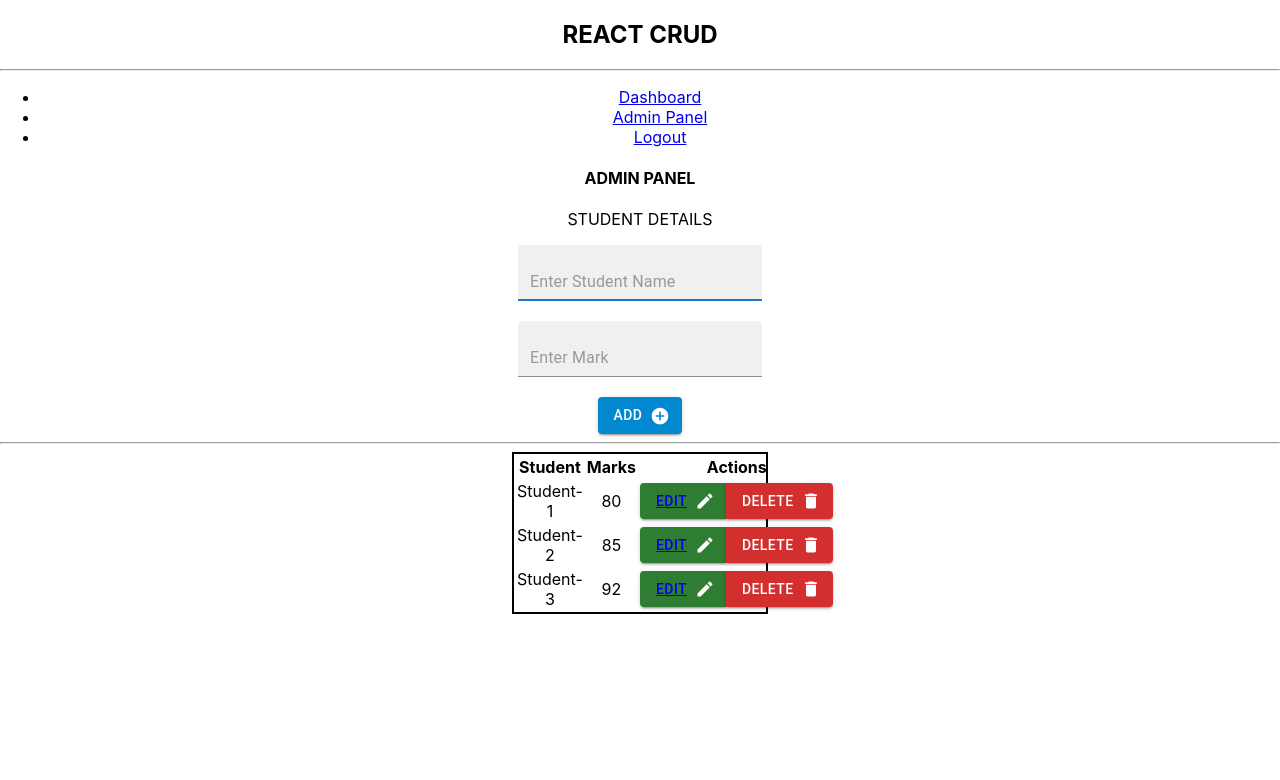
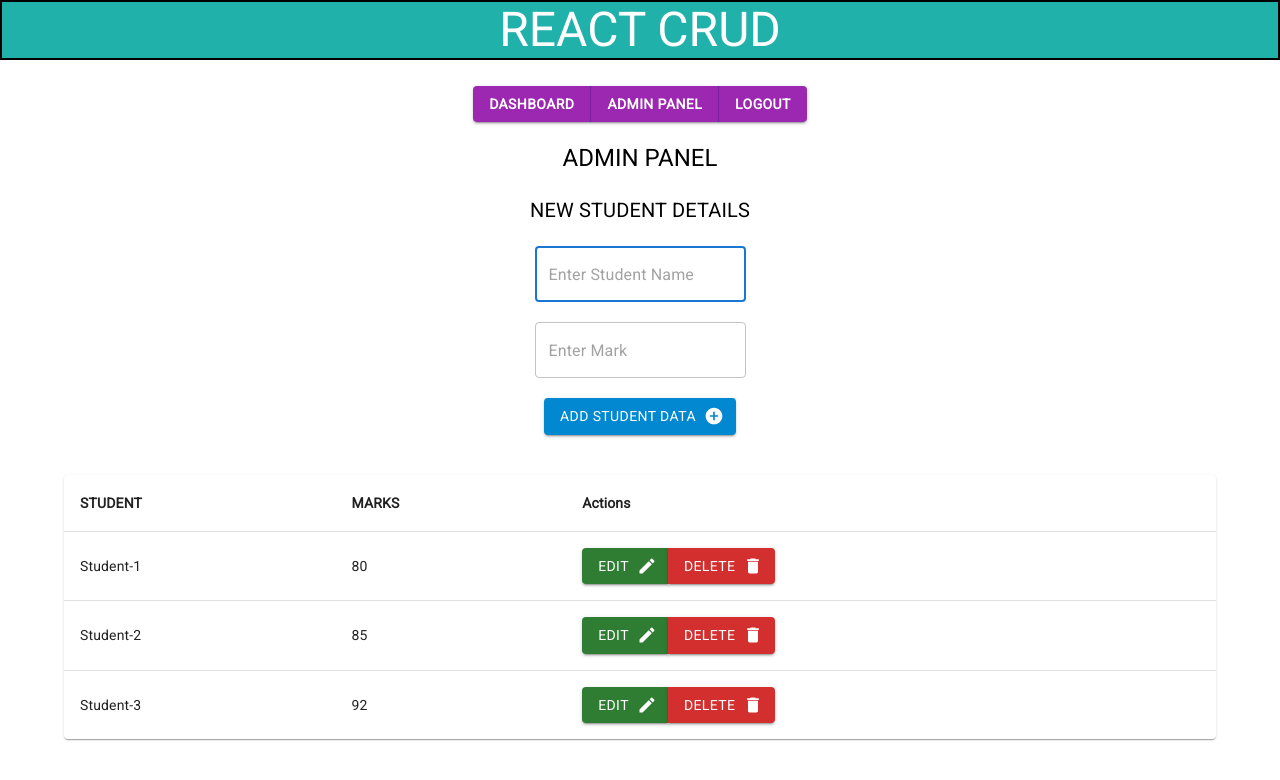
Before and after one commit to hiluraju/react-crud, a React (Create React App) app: page /admin in a window 1280 px wide. Shown: the top 780 px of the page. Built offline with nearby package versions, Linux system fonts and the light colour scheme.

Commit message:
issue fixing and applying material design

```diff
--- a/package.json
+++ b/package.json
@@ -5,6 +5,7 @@
   "dependencies": {
     "@emotion/react": "^11.10.5",
     "@emotion/styled": "^11.10.5",
+    "@fontsource/roboto": "^4.5.8",
     "@mui/icons-material": "^5.11.0",
     "@mui/material": "^5.11.4",
     "@testing-library/jest-dom": "^5.16.5",
--- a/src/Admin/Admin.js
+++ b/src/Admin/Admin.js
@@ -1,18 +1,20 @@
-import { TextField,Button } from '@mui/material'
+import { TextField,Button, Typography } from '@mui/material'
 import AddCircleIcon from '@mui/icons-material/AddCircle';
-import Nav from '../Dashboard/Nav'
-import Table from './Table'
+import StudentTable from '../Dashboard/StudentTable';
 
 
-const Admin = ({students,setStudents,studentName,setStudentName,studentMark,setStudentMark,handleStudentDataAddition,handleDelete}) => {
+
+const Admin = ({students,setStudents,studentName,setStudentName,studentMark,setStudentMark,handleStudentDataAddition,handleDelete,}) => {
   return (
     <div>
-        <Nav />
         <div>
-            <h4>ADMIN PANEL</h4>
-            <p>STUDENT DETAILS</p>
+            <br/>
+            <Typography variant='h5'>ADMIN PANEL</Typography>
+            <br/>
+            <Typography variant='h6'>NEW STUDENT DETAILS</Typography>
+            <br/>
             <TextField
-              variant='filled'
+              variant='outlined'
               type="text"
               autoFocus
               placeholder='Enter Student Name'
@@ -22,7 +24,7 @@ const Admin = ({students,setStudents,studentName,setStudentName,studentMark,setS
               />
             <br/><br/>
             <TextField
-              variant='filled'
+              variant='outlined'
               type="number"
               placeholder='Enter Mark'
               required
@@ -35,11 +37,11 @@ const Admin = ({students,setStudents,studentName,setStudentName,studentMark,setS
               onClick={handleStudentDataAddition}
               endIcon={<AddCircleIcon/>}
             >
-                Add</Button>
+            Add Student Data</Button>
         </div>
-        <hr/>
+        <br/><br/>
         <div>
-          <Table students={students}
+          <StudentTable students={students}
                setStudents = {setStudents}
                handleDelete = {handleDelete}
           />
--- a/src/Admin/Table.js
+++ /dev/null
@@ -1,41 +0,0 @@
-import { ButtonGroup,Button } from '@mui/material'
-import { Link } from 'react-router-dom'
-import EditIcon from '@mui/icons-material/Edit';
-import DeleteIcon from '@mui/icons-material/Delete';
-
-const Table = ({students,handleDelete}) => {
-  return (
-    <div className='cen tbl'>
-        { students.length ? (
-          <table>
-              <thead>
-                <tr>
-                  <th>Student</th>
-                  <th>Marks</th>
-                  <th>Actions</th>
-                  <th></th>
-                 </tr>
-              </thead>
-              <tbody>
-                {students.map((s) =>
-                (
-                  <tr key={s.id}>
-                    <td>{s.name}</td>
-                    <td>{s.marks}</td>
-                    <td>
-                      <ButtonGroup>
-                        <Button variant='contained' color='success' endIcon={<EditIcon/>}><Link to={`/edit/${s.id}`}>Edit</Link></Button>
-                        <Button variant='contained' color='error' endIcon={<DeleteIcon/>} onClick={()=>handleDelete(s.id)}>Delete</Button>
-                      </ButtonGroup>
-                    </td>
-                  </tr>
-                ))}
-              </tbody>
-          </table>
-        ):( <p>No Student Data Avaialable</p>)}
-
-    </div>
-  )
-}
-
-export default Table
--- a/src/App.css
+++ b/src/App.css
@@ -17,3 +17,33 @@
 {
     width: 70%;
 }
+
+.tdn
+{
+    text-decoration: none ;
+}
+
+.white
+{
+    color: white !important;
+}
+
+.green
+{
+    background-color: lightseagreen;
+}
+
+.mb2
+{
+    margin-bottom: 2% !important;;
+}
+
+.fwb
+{
+    font-weight: bold !important;
+}
+
+.bb
+{
+    border: 2px solid black;
+}
--- a/src/App.js
+++ b/src/App.js
@@ -1,12 +1,16 @@
 import { useEffect, useState } from 'react';
 import { Route, Switch, useHistory } from 'react-router-dom';
+import { Container } from '@mui/system';
+import '@fontsource/roboto';
+
 
 import Dashboard from './Dashboard/Dashboard';
 import Home from './Home/Home';
 import Admin from './Admin/Admin';
 import EditStudent from './Admin/EditStudent';
+import Nav from './Dashboard/Nav';
+import Header from './Home/Header';
 import './App.css';
-
 
 const App = () =>
 {
@@ -23,27 +27,27 @@ const App = () =>
 
   const history = useHistory();
 
-  useEffect(() =>
-  {
-    const authentication = {username : "admin",password : "123321"};
-
   const dummyStudents = [
                           {id : 1, name : "Student-1", marks : 80},
                           {id : 2, name : "Student-2", marks : 85},
                           {id : 3, name : "Student-3", marks : 92}
                         ];
 
+  useEffect(() =>
+  {
+    const authentication = {username : "admin",password : "123321"};
     localStorage.setItem('auth',JSON.stringify(authentication));
+    if(students.length <= 0)
+    {
       localStorage.setItem('students',JSON.stringify(dummyStudents));
-
       setStudents(dummyStudents);
-
-  },[])
+    }
+  },[students])
 
   const handleLogin = () =>
   {
     const auth = JSON.parse(localStorage.getItem("auth"));
-    if(username == auth.username && password == auth.password)
+    if(username.trim() == auth.username && password.trim() == auth.password)
     {
       setLoginError(false);
       setUsername('');
@@ -60,6 +64,8 @@ const App = () =>
 
   const handleStudentDataAddition = () =>
   {
+    if(studentName && studentMark)
+    {
       const newstudentData = {id : Math.random(), name : studentName, marks : studentMark}
       const studentData = JSON.parse(localStorage.getItem("students"));
       studentData.push(newstudentData);
@@ -67,6 +73,8 @@ const App = () =>
       setStudentName('');
       setStudentMark('');
       history.push("/login")
+    }
+    return;
   }
 
   const handleDelete = id =>
@@ -79,6 +87,8 @@ const App = () =>
 
   const handleStudentDataEdit = id =>
   {
+    if(editStudentName && editStudentMark)
+    {
       const updateStudent = {id, name :editStudentName, marks : editStudentMark}
       const Studentdata =  JSON.parse(localStorage.getItem("students"));
       const updateStudentdata =  Studentdata.map((s) => s.id == id ? updateStudent : s);
@@ -87,12 +97,15 @@ const App = () =>
       setEditStudentMark('');
       history.push("/login");
     }
+    return;
+  }
 
 
   return (
+
     <div className="cen">
-      <h2>REACT CRUD</h2>
-      <hr/>
+      <Header/>
+      <Container>
         <Switch>
         <Route path="/" exact>
           <Home showForm = {showForm}
@@ -107,11 +120,14 @@ const App = () =>
                 />
         </Route>
         <Route path="/login" exact>
+          <Nav/>
           <Dashboard students= {students}
                     setStudents = {setStudents}
+                    handleDelete = {handleDelete}
           />
         </Route>
         <Route path="/admin" exact>
+        <Nav/>
           <Admin students= {students}
                   setStudents = {setStudents}
                   studentName = {studentName}
@@ -123,6 +139,7 @@ const App = () =>
           />
         </Route>
         <Route path="/edit/:id" exact>
+        <Nav/>
           <EditStudent editStudentName  = {editStudentName}
                     setEditStudentName = {setEditStudentName}
                     editStudentMark    = {editStudentMark}
@@ -131,7 +148,7 @@ const App = () =>
           />
         </Route>
         </Switch>
-
+      </Container>
     </div>
   );
 }
--- a/src/Dashboard/Nav.js
+++ b/src/Dashboard/Nav.js
@@ -1,15 +1,14 @@
+import { Button,ButtonGroup } from '@mui/material'
 import React from 'react'
 import { Link } from 'react-router-dom'
 
 const Nav = () => {
   return (
-    <div>
-        <ul>
-            <li><Link to="/login"> Dashboard </Link></li>
-            <li><Link to="/admin"> Admin Panel </Link></li>
-            <li><Link to="/"> Logout </Link></li>
-        </ul>
-    </div>
+    <ButtonGroup variant='contained' color='secondary'>
+            <Button><Link to="/login" className='tdn fwb white'> DASHBOARD </Link></Button>
+            <Button><Link to="/admin" className='tdn fwb white'> ADMIN PANEL </Link></Button>
+            <Button><Link to="/" className='tdn fwb white'> LOGOUT </Link></Button>
+    </ButtonGroup>
   )
 }
 
--- a/src/Dashboard/StudentGraph.js
+++ b/src/Dashboard/StudentGraph.js
@@ -43,7 +43,7 @@ const StudentGraph = ({students}) => {
   };
 
   return (
-    <div className='cen w70'>
+    <div className=''>
       <Bar options={options} data={data} />
     </div>
   )
--- a/src/Dashboard/StudentTable.js
+++ b/src/Dashboard/StudentTable.js
@@ -1,26 +1,64 @@
 import React from 'react'
+import Table from '@mui/material/Table';
+import TableBody from '@mui/material/TableBody';
+import TableCell from '@mui/material/TableCell';
+import TableContainer from '@mui/material/TableContainer';
+import TableHead from '@mui/material/TableHead';
+import TableRow from '@mui/material/TableRow';
+import Paper from '@mui/material/Paper';
 
-const StudentTable = ({students}) => {
+import EditIcon from '@mui/icons-material/Edit';
+import DeleteIcon from '@mui/icons-material/Delete';
+import { Link,useLocation } from 'react-router-dom'
+import { ButtonGroup,Button } from '@mui/material'
+
+
+const StudentTable = ({students,handleDelete}) => {
+
+  const location = useLocation();
+
+  const adminpage = location.pathname == "/admin" ? true : false;
+
+
   return (
-    <div className='cen tbl'>
+    <div>
         { students &&
-          <table>
-              <thead>
-                <tr>
-                  <th>Student</th>
-                  <th>Marks</th>
-                 </tr>
-              </thead>
-              <tbody>
-                {students.map((s) =>
-                (
-                  <tr key={s.id}>
-                    <td>{s.name}</td>
-                    <td>{s.marks}</td>
-                  </tr>
+          <TableContainer component={Paper}>
+            <Table aria-label="simple table">
+              <TableHead>
+                <TableRow>
+                  <TableCell className='fwb'>STUDENT</TableCell>
+                  <TableCell className='fwb'>MARKS</TableCell>
+                  { adminpage &&
+                    <TableCell className='fwb'>Actions</TableCell>
+                  }
+
+                  </TableRow>
+              </TableHead>
+              <TableBody>
+                {students.map((s) => (
+                  <TableRow
+                    key={s.name}
+                    sx={{ '&:last-child td, &:last-child th': { border: 0 } }}
+                  >
+                    <TableCell component="th" scope="row" key={s.id}>
+                    {s.name}
+                    </TableCell>
+                    <TableCell>{s.marks}</TableCell>
+                    { adminpage &&
+                      <TableCell>
+                      <ButtonGroup>
+                          <Link to={`/edit/${s.id}`} className="tdn"><Button variant='contained' color='success' endIcon={<EditIcon/>}>Edit</Button></Link>
+                          <Button variant='contained' color='error' endIcon={<DeleteIcon/>} onClick={()=>handleDelete(s.id)}>Delete</Button>
+                        </ButtonGroup>
+                      </TableCell>
+                    }
+                  </TableRow>
                 ))}
-              </tbody>
-          </table>
+              </TableBody>
+            </Table>
+          </TableContainer>
+
         }
 
     </div>
--- /dev/null
+++ b/src/Home/Header.js
@@ -0,0 +1,11 @@
+import { Typography } from '@mui/material'
+import React from 'react'
+
+
+const Header = () => {
+  return (
+    <Typography variant='h3' className='green white mb2 bb'>REACT CRUD</Typography>
+  )
+}
+
+export default Header
--- a/src/Home/Home.js
+++ b/src/Home/Home.js
@@ -1,5 +1,5 @@
 import React, { useEffect } from 'react'
-import { Button, TextField } from '@mui/material';
+import { Button, TextField, Typography } from '@mui/material';
 import LoginIcon from '@mui/icons-material/Login';
 import LockOpenIcon from '@mui/icons-material/LockOpen';
 
@@ -51,7 +51,7 @@ const Home = ({showForm,setShowForm,username,password,setUsername,setPassword,ha
              <h4 className='red'>Login Credentials are Wrong.Please try Again</h4>
             }
           <br/>
-          <h4>Note: Username = admin , Password = 123321</h4>
+          <h5>Note: Username = admin , Password = 123321</h5>
         </div>
     }
     </>
```
Also changed, not shown: src/Admin/EditStudent.js (+7 -5 lines), src/Dashboard/Dashboard.js (+5 -5 lines), 1 other file (tests, documents, lock files or other folders). Lines whose indentation alone changed are shown as unchanged.
